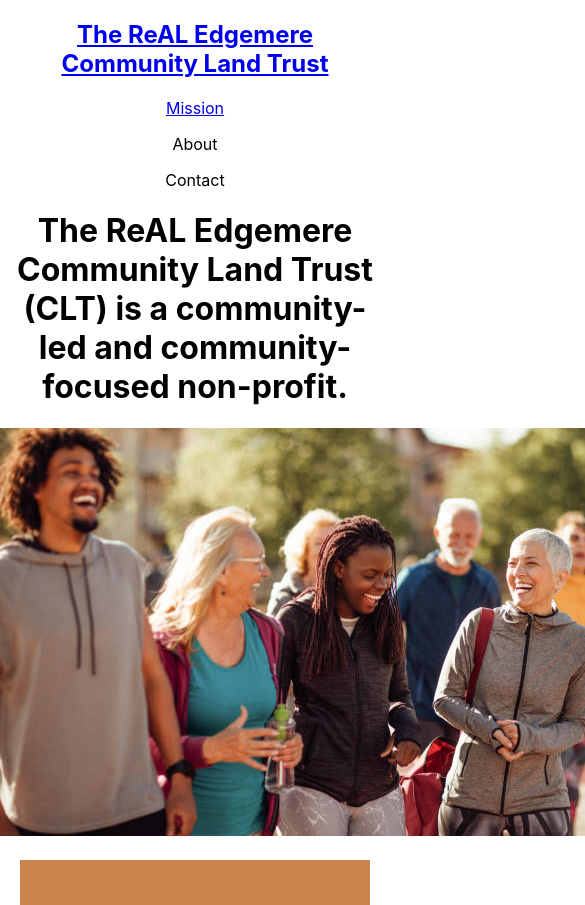
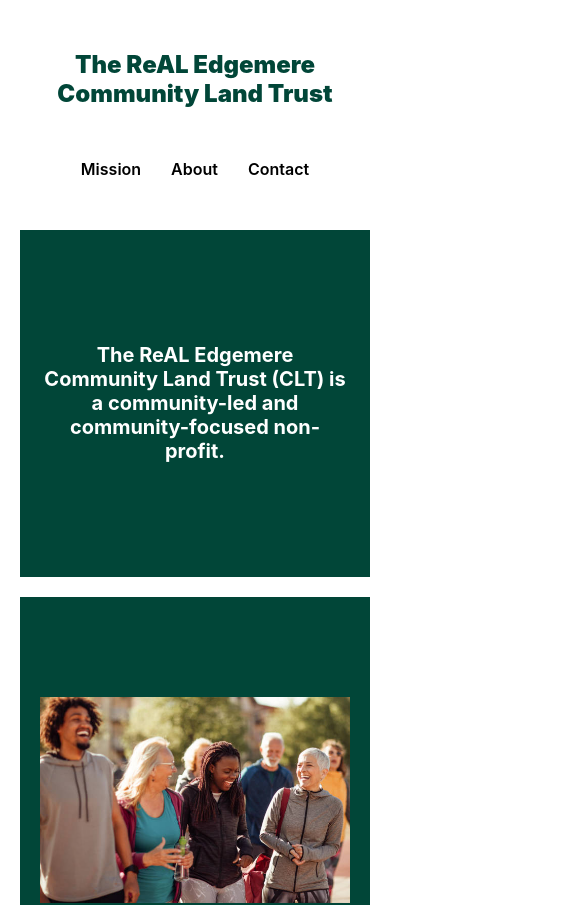
Before and after one commit to TaylorWill94/CLTmobile, a React (Create React App) app: page / in a window 390 px wide. Shown: the top 905 px of the page, 585 px wide, since content can reach past the window. Built offline with nearby package versions, Linux system fonts and the light colour scheme.

Commit message:
Sizing for mobile

```diff
--- a/src/components/Footer/Footer.css
+++ b/src/components/Footer/Footer.css
@@ -1,3 +1,28 @@
+@media screen and (min-width: 400px) {
+  .footer {
+    background: rgb(204, 132, 78);
+    margin: 1.25rem;
+    padding-top: 100px;
+    padding-bottom: 100px;
+    padding-left: 20px;
+    padding-right: 20px;
+  }
+
+  .email {
+    font-size: 1rem;
+    font-weight: 600;
+    text-align: center;
+    color: white;
+  }
+
+  .site-author {
+    font-size: 1rem;
+    font-weight: 600;
+    text-align: center;
+    color: white;
+  }
+}
+
 @media screen and (min-width: 576px) {
   .footer {
     background: rgb(204, 132, 78);
--- a/src/components/Home/Home.css
+++ b/src/components/Home/Home.css
@@ -1,3 +1,63 @@
+@media screen and (min-width: 300px) {
+  .home-sec {
+    margin: 1.25rem;
+    padding-top: 100px;
+    padding-bottom: 100px;
+    padding-left: 20px;
+    padding-right: 20px;
+    background: rgb(1, 70, 56);
+  }
+
+  .message {
+    font-size: 1.25rem;
+    color: white;
+  }
+
+  .img-sec {
+    margin: 1.25rem;
+    padding-top: 100px;
+    padding-bottom: 100px;
+    padding-left: 20px;
+    padding-right: 20px;
+    background: rgb(1, 70, 56);
+  }
+
+  .com-img {
+    max-width: 100%;
+    /* max-width: 392px; */
+  }
+}
+
+@media screen and (min-width: 400px) {
+  .home-sec {
+    margin: 1.25rem;
+    padding-top: 100px;
+    padding-bottom: 100px;
+    padding-left: 20px;
+    padding-right: 20px;
+    background: rgb(1, 70, 56);
+  }
+
+  .message {
+    font-size: 1.25rem;
+    color: white;
+  }
+
+  .img-sec {
+    margin: 1.25rem;
+    padding-top: 100px;
+    padding-bottom: 100px;
+    padding-left: 20px;
+    padding-right: 20px;
+    background: rgb(1, 70, 56);
+  }
+
+  .com-img {
+    max-width: 100%;
+    /* max-width: 392px; */
+  }
+}
+
 @media screen and (min-width: 576px) {
   .home-sec {
     margin: 1.25rem;
--- a/src/components/Nav/Nav.css
+++ b/src/components/Nav/Nav.css
@@ -1,3 +1,61 @@
+@media screen and (min-width: 300px) {
+  .nav {
+    margin: 1.25rem;
+    padding-top: 0.625rem;
+    display: flex;
+    flex-direction: column;
+  }
+
+  .site-title {
+    color: rgb(1, 70, 56);
+    font-weight: 900;
+  }
+
+  a {
+    text-decoration: none;
+  }
+
+  .nav-item {
+    display: inline-block;
+    padding: 0.9375rem;
+    font-weight: 600;
+    color: black;
+  }
+
+  .nav-item:hover {
+    transform: translateY(-0.625rem);
+  }
+}
+
+@media screen and (min-width: 400px) {
+  .nav {
+    margin: 1.25rem;
+    padding-top: 0.625rem;
+    display: flex;
+    flex-direction: column;
+  }
+
+  .site-title {
+    color: rgb(1, 70, 56);
+    font-weight: 900;
+  }
+
+  a {
+    text-decoration: none;
+  }
+
+  .nav-item {
+    display: inline-block;
+    padding: 0.9375rem;
+    font-weight: 600;
+    color: black;
+  }
+
+  .nav-item:hover {
+    transform: translateY(-0.625rem);
+  }
+}
+
 @media screen and (min-width: 576px) {
   .nav {
     margin: 1.25rem;
```
